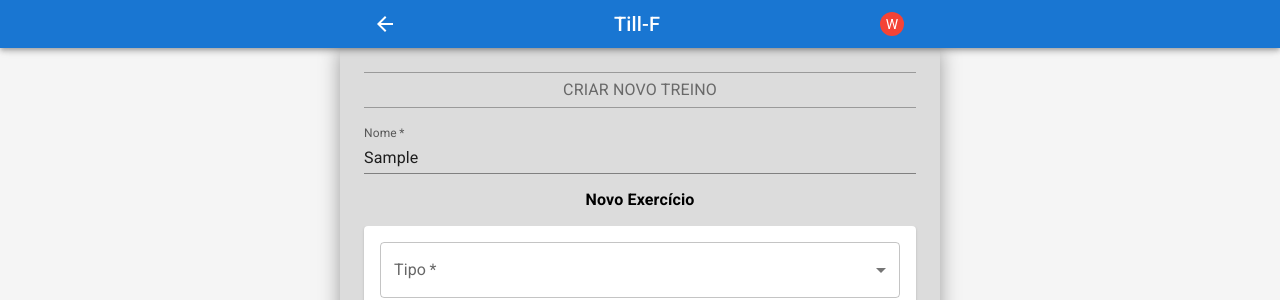
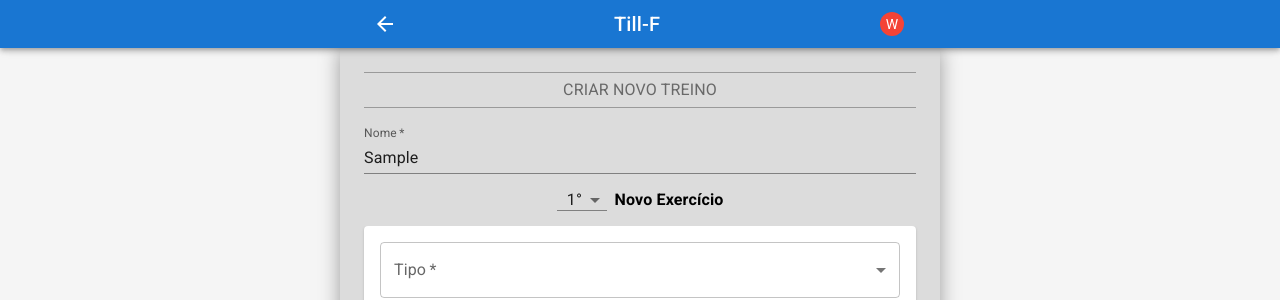
Before and after one commit to wilsondefreitas-dev/till-f, a Next.js app: page /training/new in a window 1280 px wide. Both pictures are taken after typing "Sample" into the empty fields and a click on the button "ADICIONAR EXERCÍCIO". Shown: the top 300 px of the page. Built offline with nearby package versions, Linux system fonts and the light colour scheme.

Commit message:
implement swap exercises position

```diff
--- a/app/(routes)/training/new/page.tsx
+++ b/app/(routes)/training/new/page.tsx
@@ -83,6 +83,28 @@ export default function NewTraining(): JSX.Element {
     setName(el.value);
   }
 
+  function changeExercisePosition(id: string, to: number): void {
+    const aCopy: IExerciseDataObject[] = [...trainingFormsData];
+    const exerciseToSwapPosition: number = getExercisePosition(id);
+    const exerciseToSwap: IExerciseDataObject = aCopy[exerciseToSwapPosition];
+
+    aCopy[exerciseToSwapPosition] = aCopy[to];
+    aCopy[to] = exerciseToSwap;
+
+    setTrainingFormsData(aCopy);
+  }
+
+  function getExercisePosition(id: string): number {
+    const exercise: IExerciseDataObject | undefined = trainingFormsData.find(
+      (exercise: IExerciseDataObject) => exercise.id === id,
+    );
+
+    if (!exercise) throw new Error("Exercise not found in trainingFormsData");
+
+    const position: number = trainingFormsData.indexOf(exercise);
+    return position;
+  }
+
   return (
     <>
       <MainHeader>Criar Novo Treino</MainHeader>
@@ -102,7 +124,10 @@ export default function NewTraining(): JSX.Element {
             key={index}
             exerciseData={value}
             updateExerciseDataObject={updateExerciseDataObject}
+            changeExercisePosition={changeExercisePosition}
             removeTraining={removeTraining}
+            exercisesNum={trainingFormsData.length}
+            position={getExercisePosition(value.id)}
           />
         ))}
       </Stack>
--- a/app/_components/TrainingForm.tsx
+++ b/app/_components/TrainingForm.tsx
@@ -31,13 +31,19 @@ interface IProps {
     key: keyof IExerciseDataObject,
     value: string | ExerciseName,
   ): void;
+  changeExercisePosition(id: string, to: number): void;
   removeTraining(id: string): void;
+  exercisesNum: number;
+  position: number;
 }
 
 export default function TrainingForm({
   exerciseData,
   updateExerciseDataObject,
+  changeExercisePosition,
   removeTraining,
+  exercisesNum,
+  position,
 }: IProps): JSX.Element {
   function handleTypeOnChange(e: SelectChangeEvent): void {
     const type: string = e.target.value;
@@ -56,6 +62,11 @@ export default function TrainingForm({
     });
   }
 
+  function handlePositionOnChange(e: SelectChangeEvent): void {
+    const to: number = parseInt(e.target.value) - 1;
+    changeExercisePosition(exerciseData.id, to);
+  }
+
   function getTitle(): string {
     const defaultTitle: string = "Novo Exercício";
     const isExercise1NameFilled: boolean =
@@ -71,6 +82,8 @@ export default function TrainingForm({
       return defaultTitle;
     }
   }
+
+  //
 
   const RestInputsTitle = (): JSX.Element => {
     return (
@@ -90,7 +103,14 @@ export default function TrainingForm({
 
   return (
     <Stack>
-      <FormHeader>{getTitle()}</FormHeader>
+      <FormHeader>
+        <PositionSelect
+          exercisesNum={exercisesNum}
+          position={position}
+          handlePositionOnChange={handlePositionOnChange}
+        />
+        <span>{getTitle()}</span>
+      </FormHeader>
 
       <Card>
         <CardContent>
@@ -331,6 +351,42 @@ const TypeSelect = ({
   );
 };
 
+const PositionSelect = ({
+  exercisesNum,
+  position,
+  handlePositionOnChange,
+}: {
+  exercisesNum: number;
+  position: number;
+  handlePositionOnChange: (e: SelectChangeEvent) => void;
+}): JSX.Element => {
+  function getExerciseNum(index: number): string {
+    return (index + 1).toString();
+  }
+  function getExercisePosition(position: number): string {
+    return (position + 1).toString();
+  }
+
+  return (
+    <PositionFormControl variant="standard" size={"small"}>
+      <InputLabel></InputLabel>
+      <Select
+        labelId="position-select"
+        id="position-select"
+        value={getExercisePosition(position)}
+        onChange={handlePositionOnChange}
+      >
+        {Array.from(new Array(exercisesNum), (_: undefined, index: number) => (
+          <MenuItem
+            key={`${_}-${index}`}
+            value={getExerciseNum(index)}
+          >{`${getExerciseNum(index)}°`}</MenuItem>
+        ))}
+      </Select>
+    </PositionFormControl>
+  );
+};
+
 // eslint-disable-next-line @typescript-eslint/typedef
 const FormHeader = styled(Typography)(() => ({
   position: "sticky",
@@ -340,6 +396,12 @@ const FormHeader = styled(Typography)(() => ({
   backgroundColor: "gainsboro",
   zIndex: 2,
   fontWeight: "bold",
+  display: "flex",
+  justifyContent: "center",
+  gap: "8px",
+  "& :first-letter": {
+    textTransform: "uppercase",
+  },
 }));
 
 // eslint-disable-next-line @typescript-eslint/typedef
@@ -356,3 +418,9 @@ const SubExercise = styled("fieldset")(() => ({
   borderColor: "rgba(0, 0, 0, 0.23)",
   borderRadius: 4,
 }));
+
+// eslint-disable-next-line @typescript-eslint/typedef
+const PositionFormControl = styled(FormControl)(() => ({
+  "& .MuiInputBase-root": { marginTop: "0" },
+  "& .MuiSelect-select": { padding: "0 28px 0 10px" },
+}));
```
